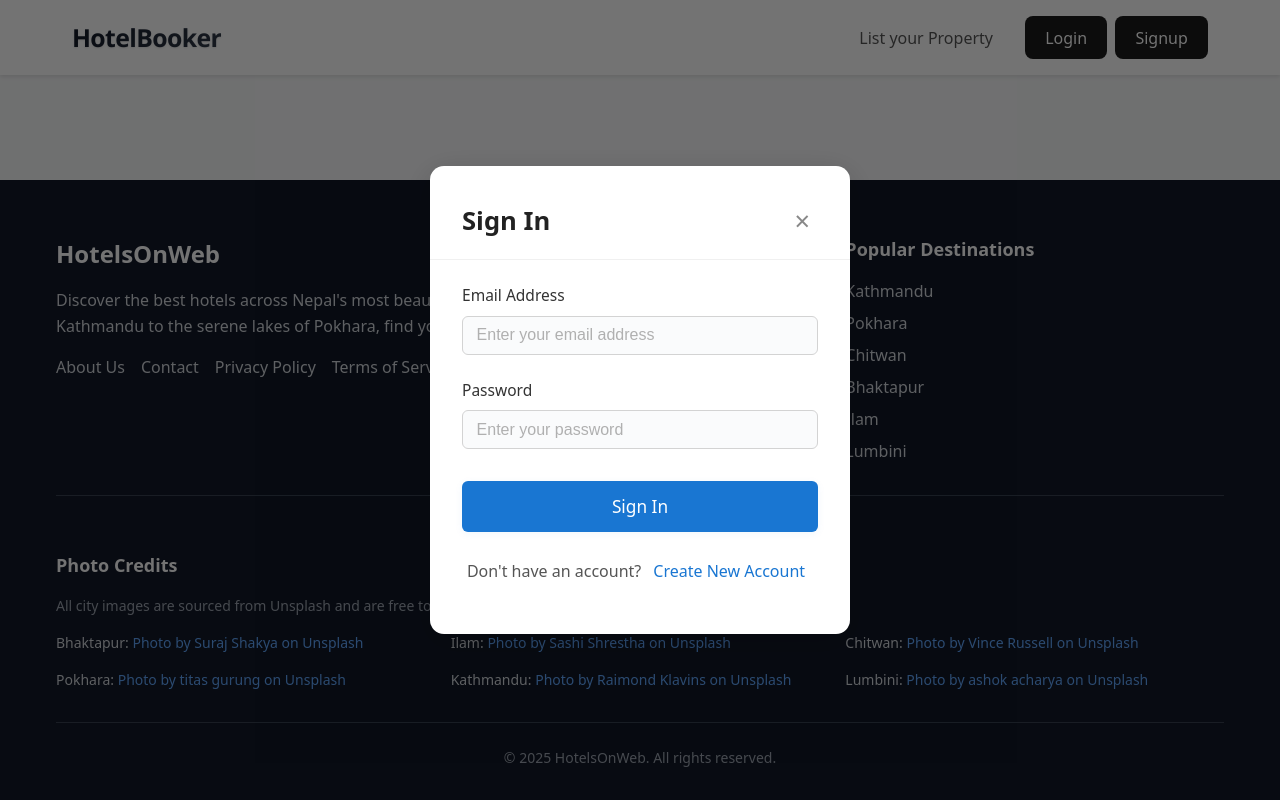
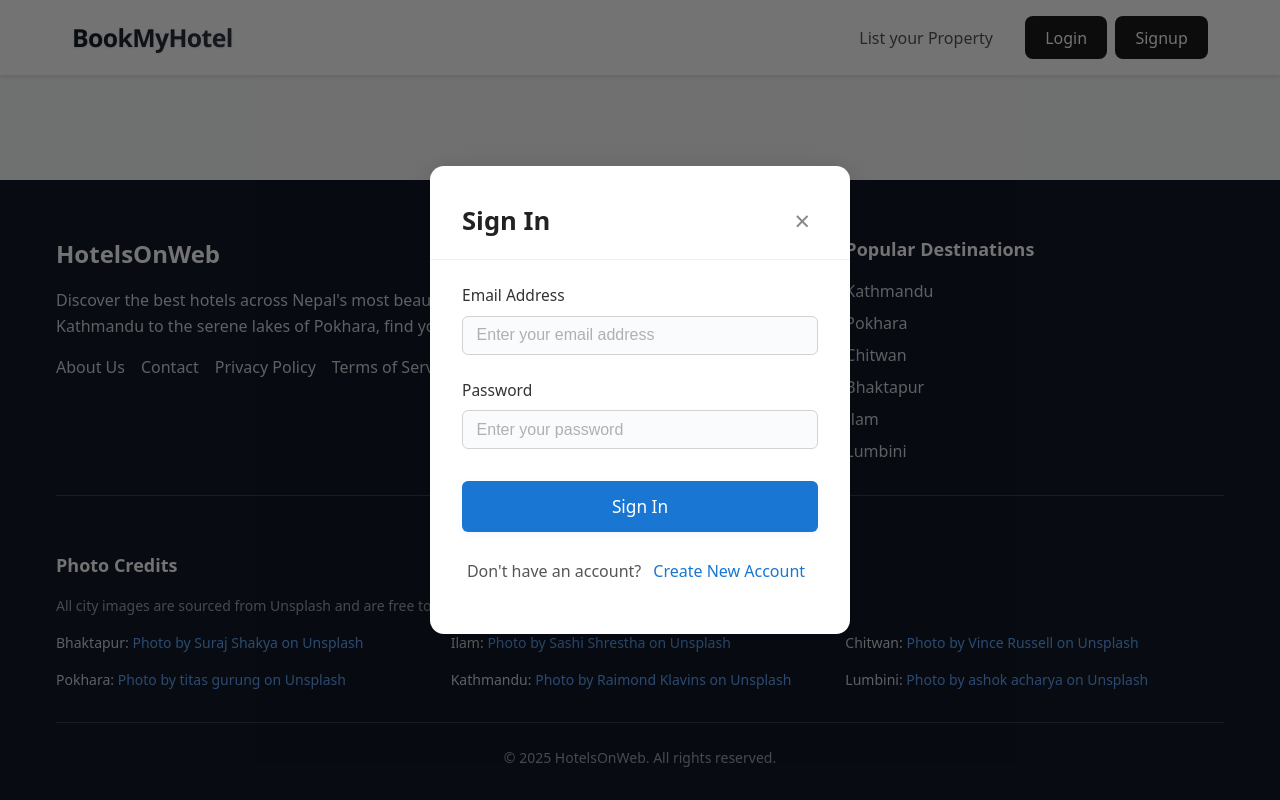
Before and after one commit to AccurateArrowz/HotelsOnWeb, a React (Vite) app in the folder frontend/: page /list-property in a window 1280 px wide. Built offline with nearby package versions, Linux system fonts and the light colour scheme.

Commit message:
removed unused redux api folder from /auth and /booking on frontend

```diff
--- a/frontend/src/features/owner/pages/ListYourProperty.jsx
+++ b/frontend/src/features/owner/pages/ListYourProperty.jsx
@@ -135,7 +135,7 @@ const ListYourProperty = () => {
   return (
     <div style={{ padding: '2rem', maxWidth: '800px', margin: '0 auto' }}>
       <h1>List Your Property</h1>
-      <p>Fill out the form below to list your property on HotelBooker.</p>
+      <p>Fill out the form below to list your property on BookMyHotel.</p>
 
       {submitSuccess && (
         <div style={{
--- a/frontend/src/shared/components/Navbar.jsx
+++ b/frontend/src/shared/components/Navbar.jsx
@@ -10,7 +10,7 @@ const Navbar = () => {
   return (
     <header className="app-header">
       <nav className="navbar">
-        <Link to="/" className="nav-logo">HotelBooker</Link>
+        <Link to="/" className="nav-logo">BookMyHotel</Link>
 
         <div className="nav-links">
           {/* Show only if not a plain user */}
```
